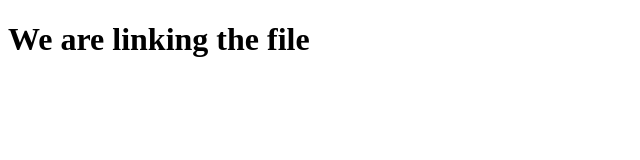
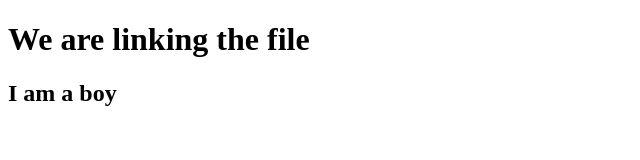
Before and after one commit to rohitpal2425/5th-sem-html, a plain HTML site: page index.html in a window 1280 px wide. Shown: the whole page, without its empty margins (0-640 px from the left). Drawn offline with Linux system fonts and the light colour scheme.

Commit message:
Update index.html

```diff
--- a/index.html
+++ b/index.html
@@ -7,5 +7,6 @@
 </head>
 <body>
     <h1>We are linking the file</h1>
+    <h2> I am a boy</h2>
 </body>
 </html>
```
